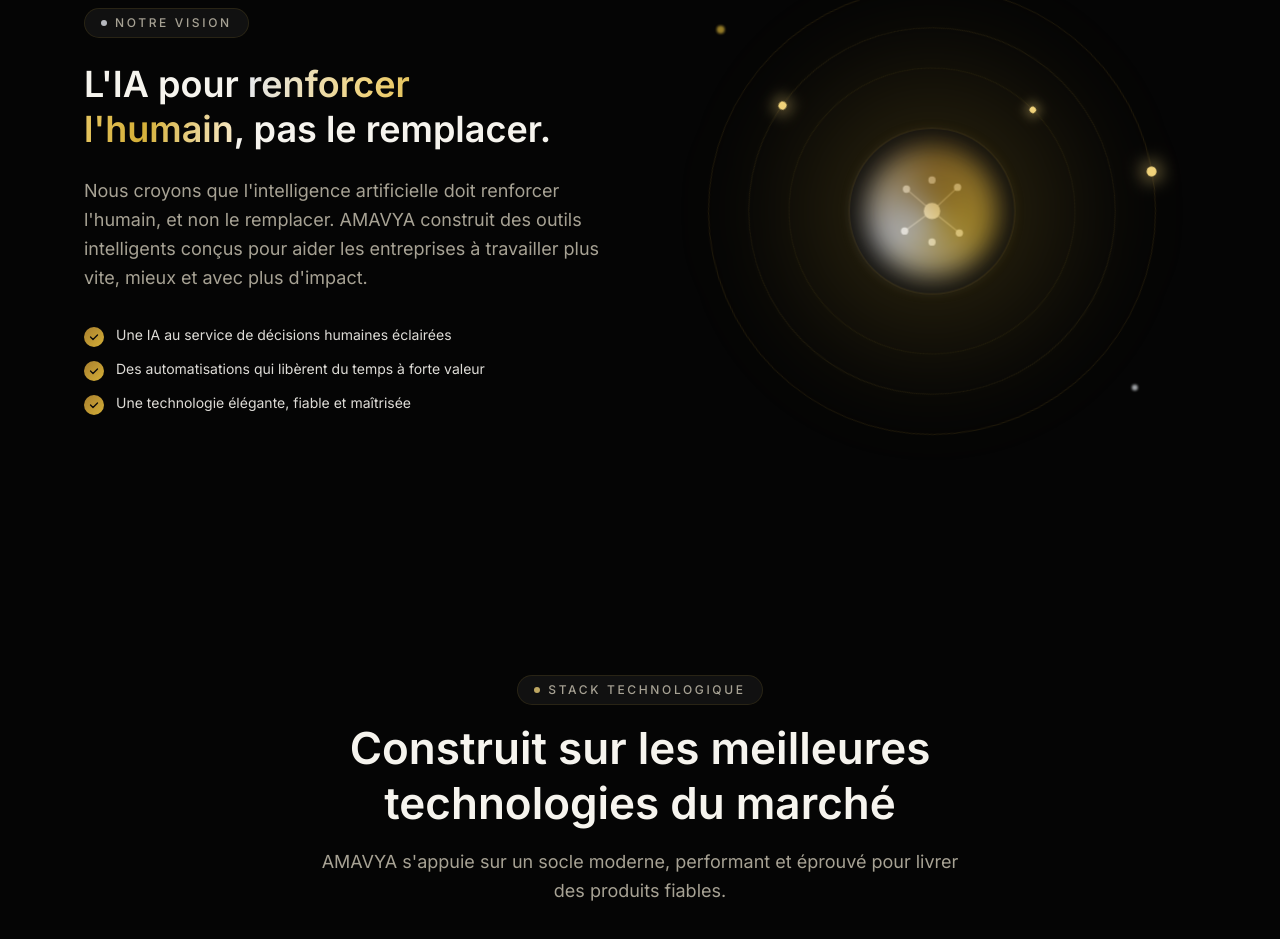
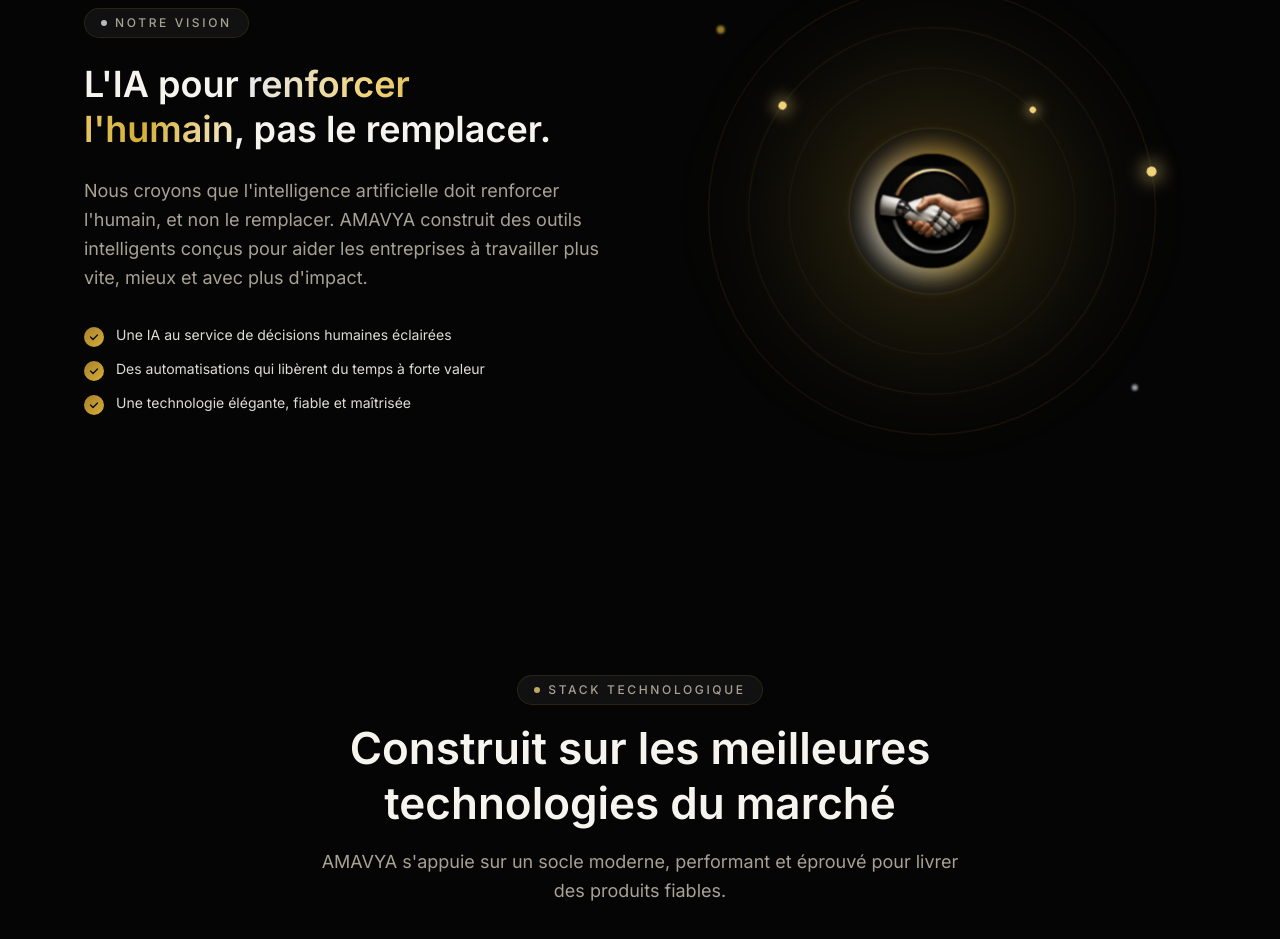
Before and after one commit to bouhleltarek06220-a11y/ARTCOL, a Next.js app in the folder amavya/: page / in a window 1280 px wide. Shown: the part 2146-3085 px from the top of the page. Built offline with nearby package versions, Linux system fonts and the light colour scheme.

Commit message:
feat(amavya): logo dans l'orbe de la section Vision
Remplace l'icône de nœuds au centre de l'orbe par l'emblème AMAVYA,
en conservant le halo, les anneaux orbitaux et le dégradé.

https://claude.ai/code/session_011ZB887wHk8ZA7STPLqssmn

```diff
--- a/amavya/components/Vision.jsx
+++ b/amavya/components/Vision.jsx
@@ -74,7 +74,7 @@ export default function Vision() {
               </motion.div>
             ))}
 
-            {/* Noyau : connexion humain-IA stylisée (neurone) */}
+            {/* Noyau : logo AMAVYA dans l'orbe */}
             <div className="absolute inset-0 flex items-center justify-center">
               <motion.div
                 animate={{ scale: [1, 1.05, 1] }}
@@ -82,29 +82,12 @@ export default function Vision() {
                 className="glass-strong relative flex h-40 w-40 items-center justify-center rounded-full"
               >
                 <div className="absolute inset-4 rounded-full bg-[conic-gradient(from_0deg,#a87f2e,#d4af37,#e6e9f0,#a87f2e)] opacity-30 blur-md animate-pulse-glow" />
-                <svg width="84" height="84" viewBox="0 0 96 96" fill="none">
-                  <defs>
-                    <linearGradient id="vision-grad" x1="0" y1="0" x2="96" y2="96">
-                      <stop stopColor="#f7e9c8" />
-                      <stop offset="1" stopColor="#d4af37" />
-                    </linearGradient>
-                  </defs>
-                  {/* Nœud central + connexions */}
-                  <circle cx="48" cy="48" r="9" fill="url(#vision-grad)" />
-                  {[
-                    [20, 24],
-                    [76, 22],
-                    [18, 70],
-                    [78, 72],
-                    [48, 14],
-                    [48, 82],
-                  ].map(([x, y], i) => (
-                    <g key={i}>
-                      <line x1="48" y1="48" x2={x} y2={y} stroke="url(#vision-grad)" strokeWidth="1.5" opacity="0.5" />
-                      <circle cx={x} cy={y} r="4" fill="#fff" opacity="0.85" />
-                    </g>
-                  ))}
-                </svg>
+                {/* eslint-disable-next-line @next/next/no-img-element */}
+                <img
+                  src="/logo-mark.png"
+                  alt="AMAVYA"
+                  className="relative z-10 h-28 w-28 rounded-full border border-white/10 object-cover shadow-[0_0_30px_-6px_rgba(240,210,122,0.5)]"
+                />
               </motion.div>
             </div>
 
```
